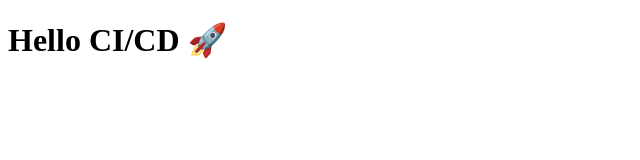
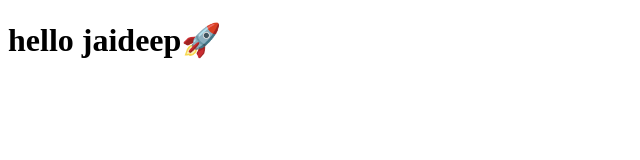
Before and after one commit to SAMMY-4870/ci-cd, a website: page index.html in a window 1280 px wide. Shown: the whole page, without its empty margins (0-640 px from the left). Drawn offline with Linux system fonts and the light colour scheme.

Commit message:
new name insert

```diff
--- a/index.html
+++ b/index.html
@@ -4,6 +4,7 @@
   <title>CI/CD Demo</title>
 </head>
 <body>
-  <h1>Hello CI/CD 🚀</h1>
+  <h1>hello jaideep🚀</h1>
+
 </body>
 </html>
```
